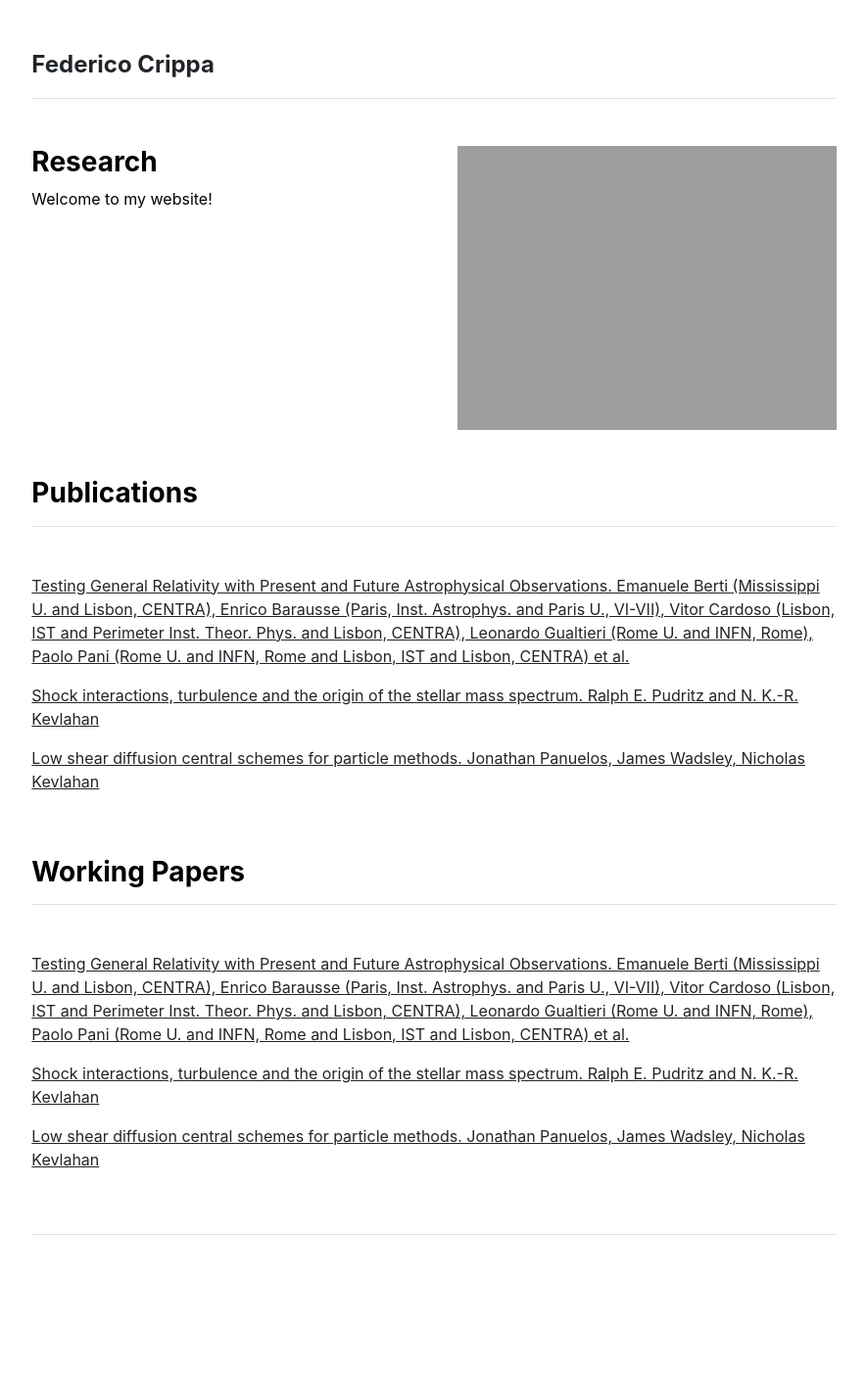
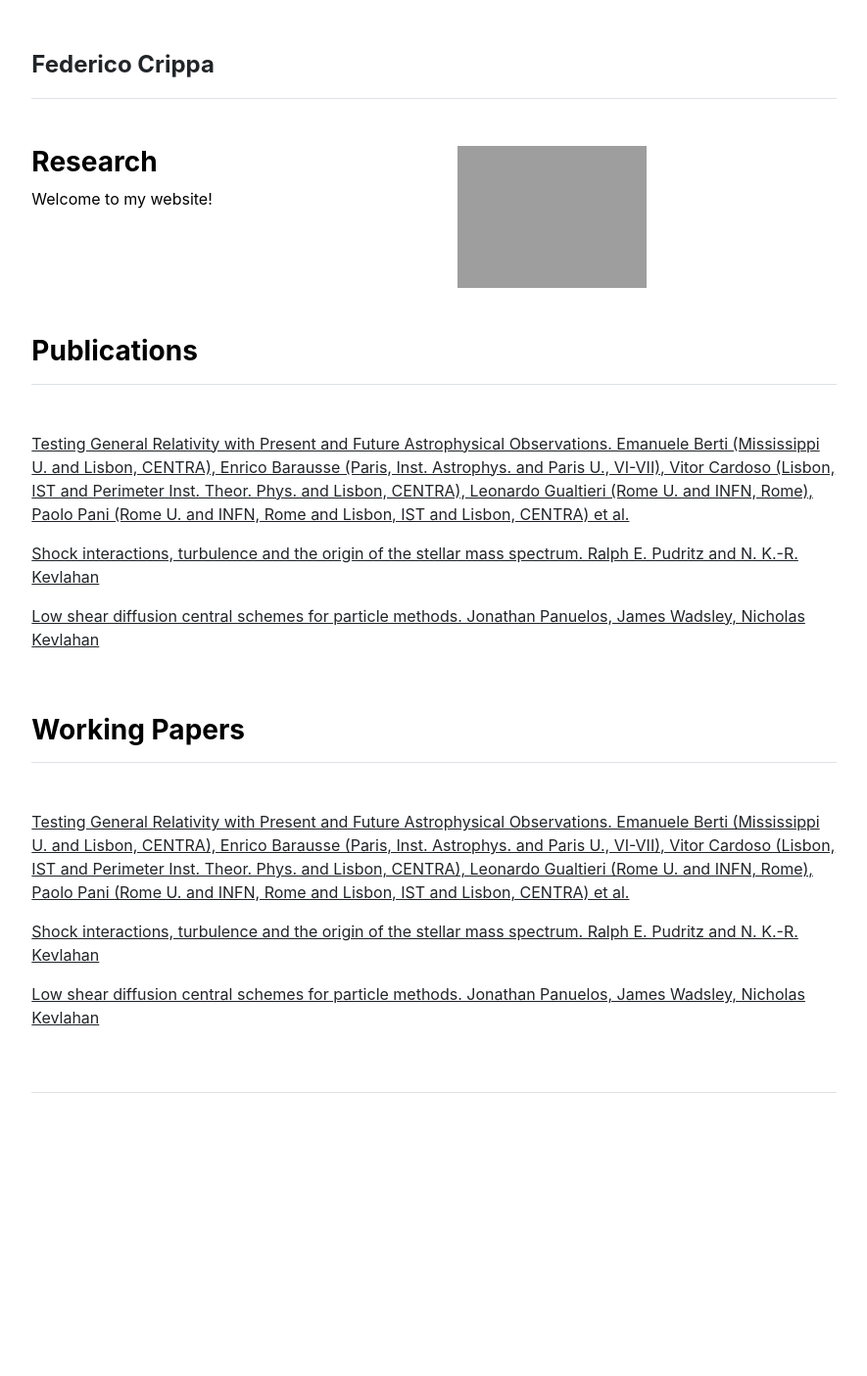
Before and after one commit to fedecrp/fedecrp.github.io, a Jekyll site: the page built from index.md, in a window 1280 px wide. Shown: the whole page at 98% size, without its empty margins (197-1082 px from the left). Built offline with Jekyll 4.4.1, drawn with Linux system fonts in a browser that asks for light colours; after the commit the page ends 1260 px from its top, so only the background shows below that.

Commit message:
Update home.html

```diff
--- a/_layouts/home.html
+++ b/_layouts/home.html
@@ -8,7 +8,7 @@ layout: default
     Welcome to my website!
   </div>
   <div class="col-md-6">
-    <img src="{{ site.github.url }}/assets/img/home.jpg" alt="Home" width="100%">
+    <img src="{{ site.github.url }}/assets/img/home.jpg" alt="Home" width="50%">
   </div>
 </div>
 
```
